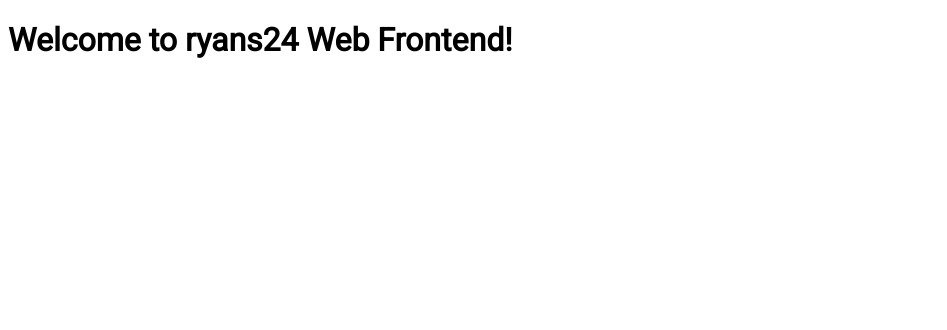
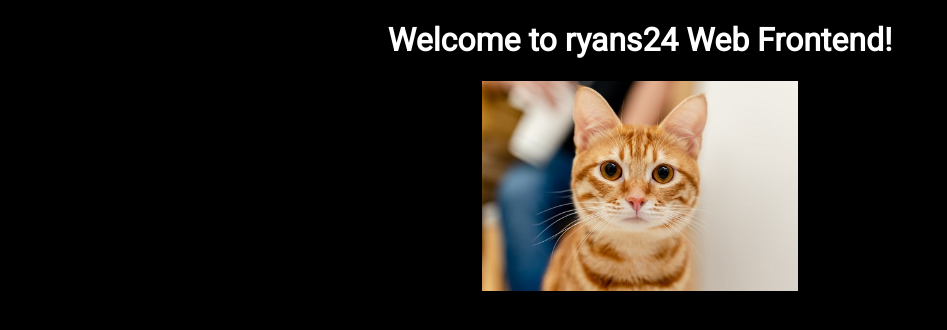
Before and after one commit to rypillay/ryans24web, a plain HTML site: page web/index.html in a window 1280 px wide. Shown: the whole page, without its empty margins (0-947 px from the left). Drawn offline with Linux system fonts and the light colour scheme.

Commit message:
added cat welcome image

```diff
--- a/web/index.html
+++ b/web/index.html
@@ -12,5 +12,8 @@
     <div>
         <h1 id="mainHeading">Welcome to ryans24 Web Frontend!</h1>
     </div>
+    <div>
+        <img id="welcomeImage" src="./welcome.jpg">
+    </div>
 </body>
 </html>
--- a/web/styles.css
+++ b/web/styles.css
@@ -1,3 +1,16 @@
+body {
+    background-color: black;
+}
+
 #mainHeading {
-    font-family: "Roboto"
+    font-family: "Roboto";
+    color: white;
+    text-align: center;
 }
+
+#welcomeImage {
+    display: block;
+    margin-left: auto;
+    margin-right: auto;
+    width: 25%;
+}
```
Also changed, not shown: web/welcome.jpg (added), 1 other file.
